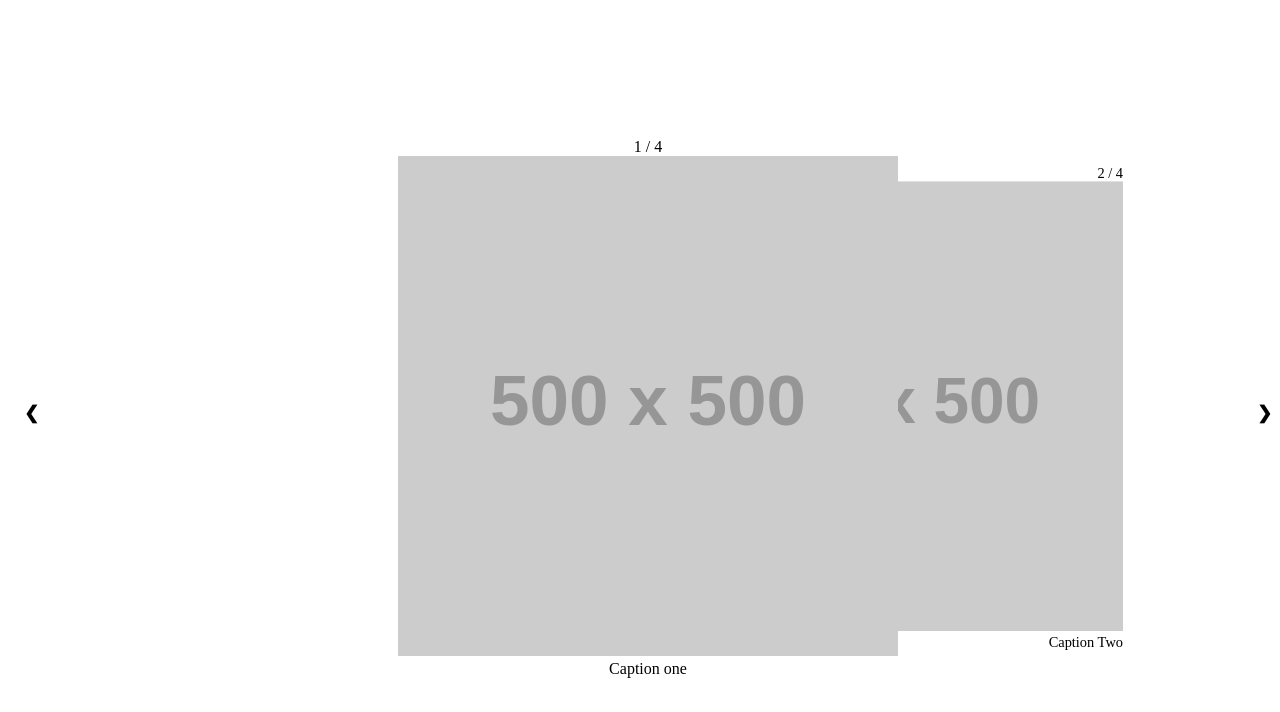
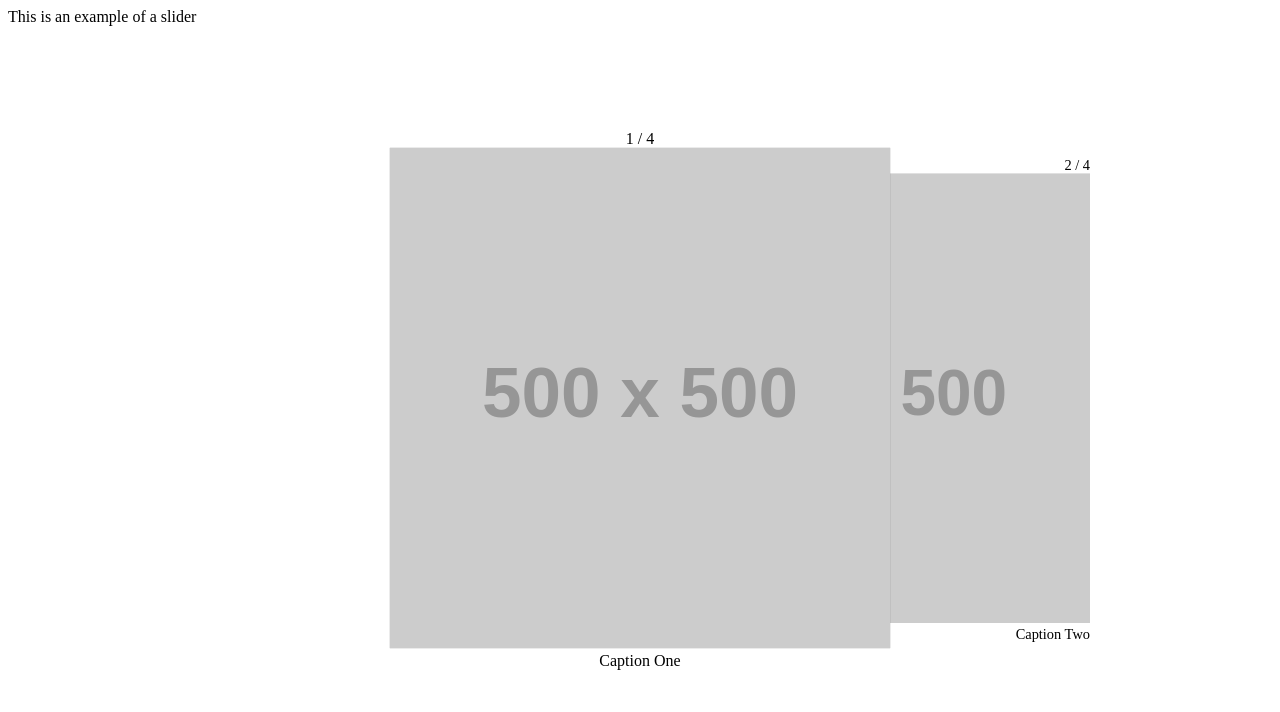
Before and after one commit to node-gs/2dslider, a website: page index.html in a window 1280 px wide. Drawn offline with Linux system fonts and the light colour scheme; placeholder pictures from the web are drawn by us.

Commit message:
adding cursor assets, fixing styles

```diff
--- a/index.html
+++ b/index.html
@@ -4,7 +4,7 @@
 <head>
     <meta charset="utf-8">
 
-    <title>2d slider demo</title>
+    <title>slider demo</title>
     <meta name="description" content="2d slider demo">
     <meta name="author" content="Gerard Simpson">
 
@@ -12,12 +12,14 @@
 </head>
 
 <body>
-
+<div>
+    This is an example of a slider
+</div>
 <div class="slideshow-container">
     <div class="slides fade" onclick="currentSlide(1)">
         <div class="paneltext">1 / 4</div>
         <img src="http://placehold.it/500x500" style="width:100%">
-        <div class="paneltext">Caption one</div>
+        <div class="paneltext">Caption One</div>
     </div>
 
     <div class="slides fade" onclick="currentSlide(2)">
@@ -37,9 +39,6 @@
         <img src="http://placehold.it/500x500" style="width:100%">
         <div class="paneltext">Caption Four</div>
     </div>
-
-    <a class="prev" onclick="plusSlides(-1)">&#10094;</a>
-    <a class="next" onclick="plusSlides(1)">&#10095;</a>
 </div>
 <br>
 
--- a/index.js
+++ b/index.js
@@ -21,12 +21,12 @@
   if (n < 1) {
     slideIndex = slides.length
   }
+  console.log(slides[slideIndex-1].classList);
+  for (i = 0; i < slides.length; i++) {
+    slides[i].className = slides[i].className.replace(" active", "");
+    slides[i].className = slides[i].className.replace(" active-previous", "");
+    slides[i].className = slides[i].className.replace(" active-next", "");
 
-  for (i = 0; i < slides.length; i++) {
-    slides[i].className = slides[i].className
-      .replace(" active", "")
-      .replace(" active-previous", "")
-      .replace(" active-next", "");
   }
 
   slides[slideIndex-1].className += " active";
@@ -35,6 +35,7 @@
 
   if(slideIndex > 1) { slides[slideIndex-2].className += " active-previous";}
 
+
 }
 
 document.onkeydown = checkKey;
@@ -42,14 +43,7 @@
 function checkKey(e) {
 
     e = e || window.event;
-
-    if (e.keyCode == '38') {
-        // up arrow
-    }
-    else if (e.keyCode == '40') {
-        // down arrow
-    }
-    else if (e.keyCode == '37') {
+    if (e.keyCode == '37') {
        plusSlides(-1);
     }
     else if (e.keyCode == '39') {
--- a/style.scss
+++ b/style.scss
@@ -1,26 +1,3 @@
-
-/* Next & previous buttons */
-.prev, .next {
-  cursor: pointer;
-  position: absolute;
-  top: 50%;
-  width: auto;
-  margin-top: -22px;
-  padding: 16px;
-  color: #000;
-  font-weight: bold;
-  font-size: 18px;
-  transition: 0.6s ease;
-  border-radius: 0 3px 3px 0;
-}
-
-/* Position the "next button" to the right */
-.next {
-  right: 0;
-  border-radius: 3px 0 0 3px;
-}
-
-
 .slideshow-container .slides {
   position: absolute;
   top: 50%;
@@ -30,22 +7,27 @@
 }
 .slideshow-container .slides:not(.active):not(.active-previous):not(.active-next) {
   display:none;
+  cursor: url(hold.png), auto;
 }
 .slides.active {
   z-index: 1;
   text-align: center;
+  cursor: url(hold.png), auto;
+  img {box-shadow: 0px 0px 1px #888888;}
 }
 .slides.active-previous {
   .paneltext { width: 100%;}
-  transform: translate(-100%,-50%) scale(.9,.9);;
+  transform: translate(-95%,-50%) scale(.9,.9);;
   z-index: 0;
   text-align: left;
+  cursor: url(arrow-left.png), auto;
 }
 .slides.active-next {
   .paneltext { width: 100%;}
-  transform: translate(0, -50%) scale(.9,.9);;
+  transform: translate(-5%, -50%) scale(.9,.9);;
   z-index: 0;
   text-align: right;
+  cursor: url(arrow-right.png), auto;
 }
 
 .paneltext {
@@ -53,5 +35,3 @@
   width: 50%;
   margin: 0 auto;
 }
-
-/* vertical slides */
```
Also changed, not shown: arrow-left.png (added), arrow-right.png (added), hold.png (added), style.min.css.
